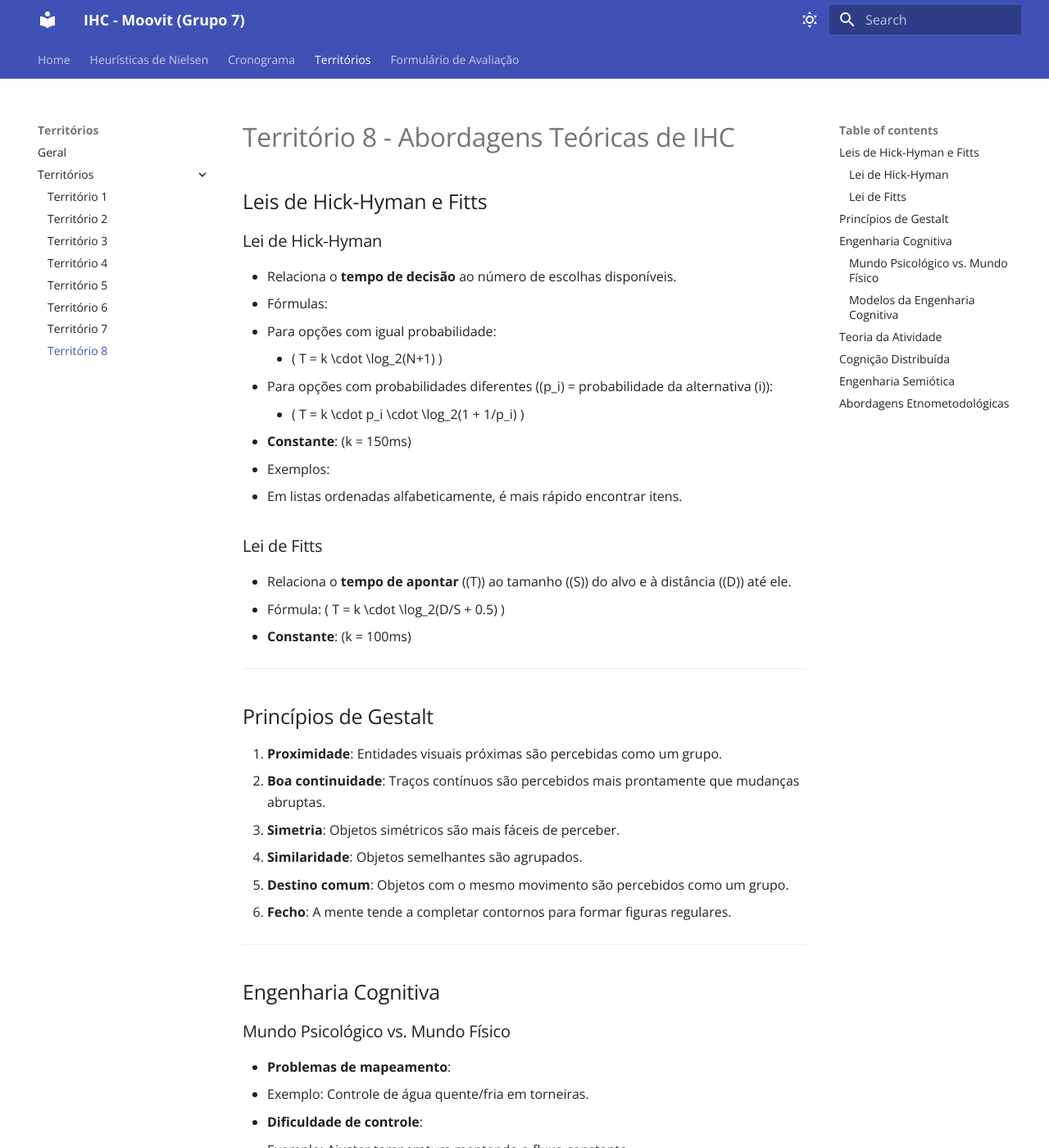
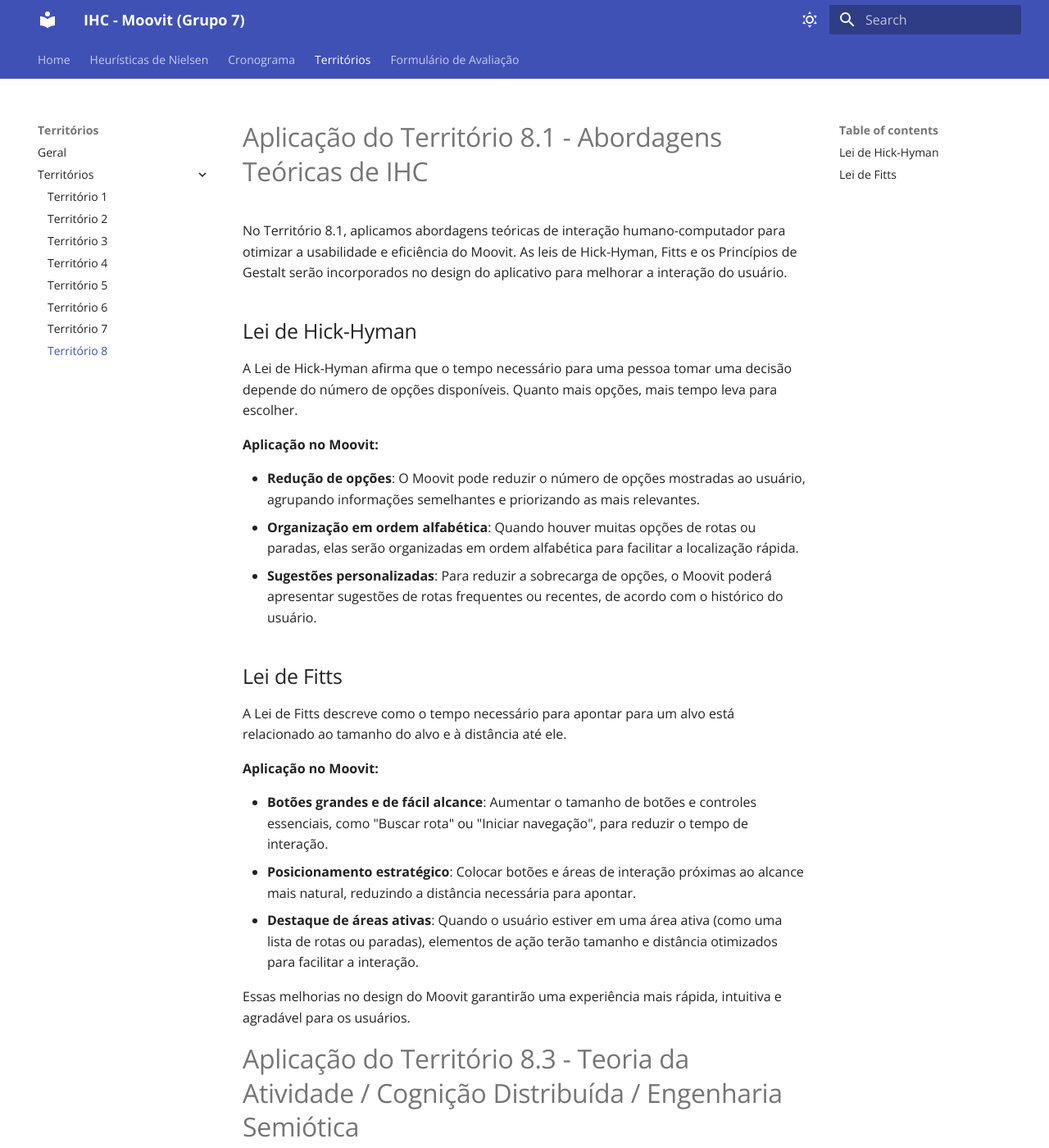
Before and after one commit to th-org/ihc-grupo07, an MkDocs documentation site: the page built from docs/territorios/territorio8.md, in a window 1280 px wide and 1400 px high. Shown: the whole window at 82% size. Built offline with MkDocs 1.6.1 and Material for MkDocs 9.7.7, drawn with Linux system fonts in a browser that asks for light colours; some of the changed text lies outside the part shown.

Commit message:
territorio 8

```diff
--- a/docs/territorios/territorio8.md
+++ b/docs/territorios/territorio8.md
@@ -1,89 +1,43 @@
-# Território 8 - Abordagens Teóricas de IHC
+# Aplicação do Território 8.1 - Abordagens Teóricas de IHC
 
-## Leis de Hick-Hyman e Fitts
+No Território 8.1, aplicamos abordagens teóricas de interação humano-computador para otimizar a usabilidade e eficiência do Moovit. As leis de Hick-Hyman, Fitts e os Princípios de Gestalt serão incorporados no design do aplicativo para melhorar a interação do usuário.
 
-### Lei de Hick-Hyman
-- Relaciona o **tempo de decisão** ao número de escolhas disponíveis.
-- Fórmulas:
-  - Para opções com igual probabilidade:
-    - \( T = k \cdot \log_2(N+1) \)
-  - Para opções com probabilidades diferentes (\(p_i\) = probabilidade da alternativa \(i\)):
-    - \( T = k \cdot p_i \cdot \log_2(1 + 1/p_i) \)
-- **Constante**: \(k = 150ms\)
-- Exemplos:
-  - Em listas ordenadas alfabeticamente, é mais rápido encontrar itens.
+## Lei de Hick-Hyman
 
-### Lei de Fitts
-- Relaciona o **tempo de apontar** (\(T\)) ao tamanho (\(S\)) do alvo e à distância (\(D\)) até ele.
-- Fórmula: \( T = k \cdot \log_2(D/S + 0.5) \)
-- **Constante**: \(k = 100ms\)
+A Lei de Hick-Hyman afirma que o tempo necessário para uma pessoa tomar uma decisão depende do número de opções disponíveis. Quanto mais opções, mais tempo leva para escolher.
 
----
+**Aplicação no Moovit:**
 
-## Princípios de Gestalt
-1. **Proximidade**: Entidades visuais próximas são percebidas como um grupo.
-2. **Boa continuidade**: Traços contínuos são percebidos mais prontamente que mudanças abruptas.
-3. **Simetria**: Objetos simétricos são mais fáceis de perceber.
-4. **Similaridade**: Objetos semelhantes são agrupados.
-5. **Destino comum**: Objetos com o mesmo movimento são percebidos como um grupo.
-6. **Fecho**: A mente tende a completar contornos para formar figuras regulares.
+- **Redução de opções**: O Moovit pode reduzir o número de opções mostradas ao usuário, agrupando informações semelhantes e priorizando as mais relevantes.
+- **Organização em ordem alfabética**: Quando houver muitas opções de rotas ou paradas, elas serão organizadas em ordem alfabética para facilitar a localização rápida.
+- **Sugestões personalizadas**: Para reduzir a sobrecarga de opções, o Moovit poderá apresentar sugestões de rotas frequentes ou recentes, de acordo com o histórico do usuário.
 
----
+## Lei de Fitts
 
-## Engenharia Cognitiva
-### Mundo Psicológico vs. Mundo Físico
-- **Problemas de mapeamento**:
-  - Exemplo: Controle de água quente/fria em torneiras.
-- **Dificuldade de controle**:
-  - Exemplo: Ajustar temperatura mantendo o fluxo constante.
-- **Dificuldade de avaliação**:
-  - Exemplo: Avaliar a temperatura da água em torneiras separadas.
+A Lei de Fitts descreve como o tempo necessário para apontar para um alvo está relacionado ao tamanho do alvo e à distância até ele.
 
-### Modelos da Engenharia Cognitiva
-- **Teoria da Ação e Golfos**:
-  - Variáveis psicológicas (objetivos e intenções) vs. controles físicos.
-  - Processo: **Objetivo → Intenção → Ação → Percepção → Interpretação → Avaliação**.
+**Aplicação no Moovit:**
 
----
+- **Botões grandes e de fácil alcance**: Aumentar o tamanho de botões e controles essenciais, como "Buscar rota" ou "Iniciar navegação", para reduzir o tempo de interação.
+- **Posicionamento estratégico**: Colocar botões e áreas de interação próximas ao alcance mais natural, reduzindo a distância necessária para apontar.
+- **Destaque de áreas ativas**: Quando o usuário estiver em uma área ativa (como uma lista de rotas ou paradas), elementos de ação terão tamanho e distância otimizados para facilitar a interação.
+
+Essas melhorias no design do Moovit garantirão uma experiência mais rápida, intuitiva e agradável para os usuários.
+
+# Aplicação do Território 8.3 - Teoria da Atividade / Cognição Distribuída / Engenharia Semiótica
 
 ## Teoria da Atividade
-- Características básicas:
-  1. Direcionada a um objeto (material ou ideal).
-  2. Mediada por artefatos.
-  3. Socialmente constituída em uma cultura.
-- Foco:
-  - Design considerando práticas de trabalho, divisões de tarefas e ambientes multiusuário.
-  - Participação ativa do usuário no design.
 
----
+**Personalização das Rotas**: Permitir que os usuários personalizem as rotas de transporte, considerando suas preferências, como evitar longas caminhadas ou selecionar o meio de transporte mais conveniente.
 
 ## Cognição Distribuída
-- Considera interações entre pessoas, recursos e materiais no ambiente.
-- Elementos-chave:
-  1. Descrição do contexto da atividade.
-  2. Identificação de entradas, saídas e representações disponíveis.
-  3. Transformações durante a resolução de problemas.
 
----
+**Mapeamento de Fluxos de Trabalho**: Identificar e mapear os fluxos de trabalho do usuário para proporcionar atalhos e recursos intuitivos que otimizem a experiência de navegação no aplicativo.
+
+**Integração de Dados Locais em Tempo Real**: Integrar informações em tempo real, como condições climáticas ou eventos que impactam o transporte, para otimizar as recomendações de rotas.
 
 ## Engenharia Semiótica
-- Caracteriza a interação como um caso de **comunicação humana mediada por sistemas computacionais**.
-- **Foco**:
-  - Comunicação entre designers, usuários e sistemas.
-  - Comunicação direta (usuário-sistema) e metacomunicação (designer-usuário).
-- **Espaço de Design**:
-  1. Quem é o emissor? (Designer)
-  2. Quem é o receptor? (Usuário)
-  3. Qual é o contexto da comunicação?
-  4. Qual é o código da comunicação?
-  5. Qual é o canal?
-  6. Qual é a mensagem?
 
----
+**Representações Universais**: Utilizar ícones e cores universais para garantir que a interface do usuário seja compreendida por pessoas de diferentes culturas e línguas.
 
-## Abordagens Etnometodológicas
-- Destacam as influências entre contexto físico e sociocultural no uso de sistemas.
-- Principais iniciativas:
-  1. **Ações situadas** (Suchman) vs. **Ações planejadas** (Norman).
-  2. Análise de conversações entre pessoas.
-  3. Estudos de campo (trabalho, casa, mobilidade).
+**Acessibilidade para Deficiência Visual ou Cognitiva**: Garantir que o Moovit seja acessível para pessoas com deficiências visuais ou cognitivas, utilizando tecnologias assistivas e designs inclusivos.
```
